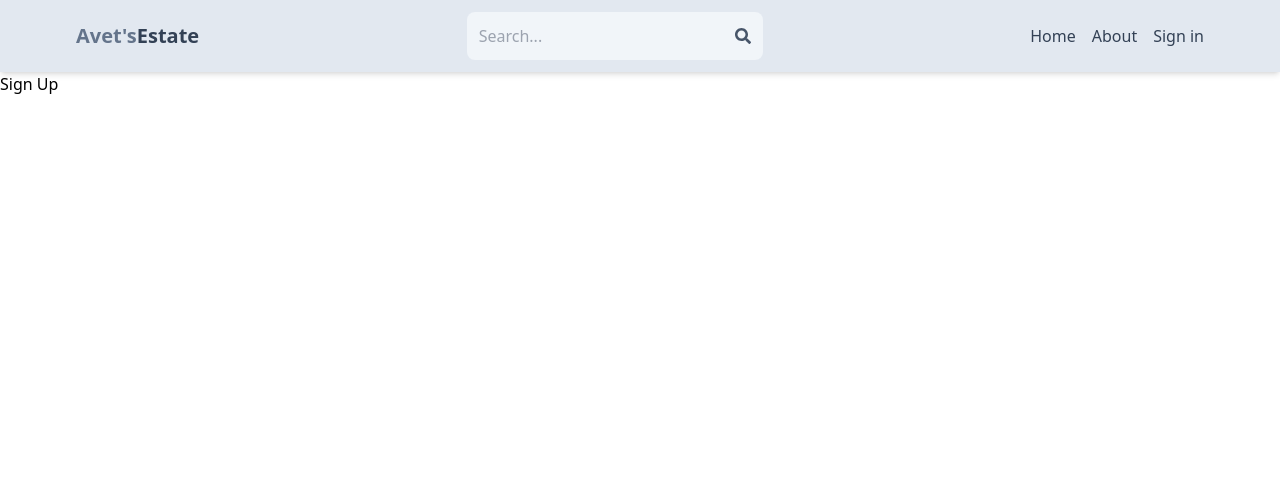
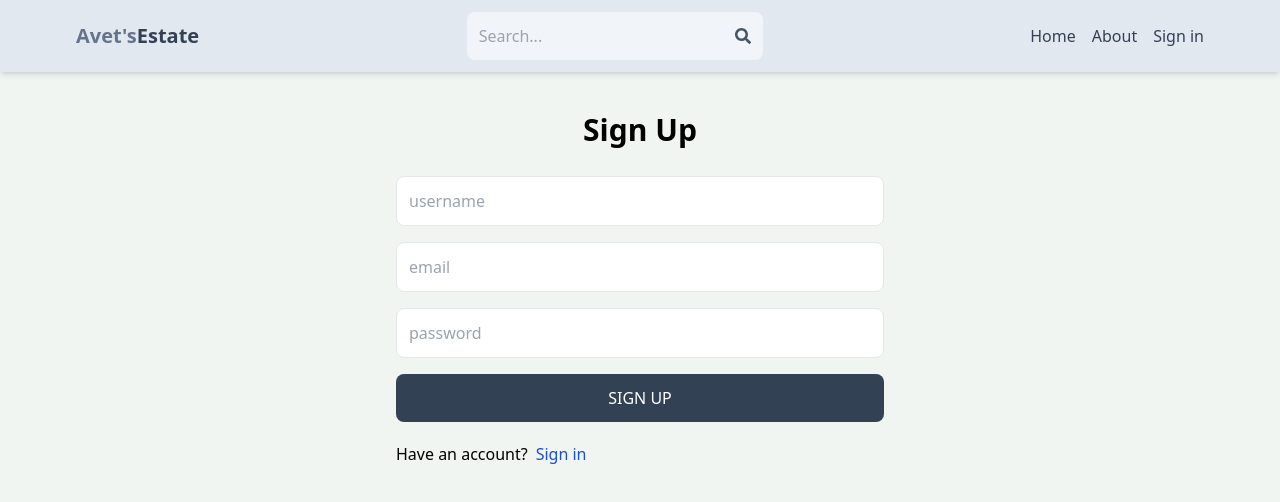
Before and after one commit to AvetBadalyan/MERN-Real-Estate-Project, a React (Vite) app in the folder client/: page /sign-up in a window 1280 px wide. Shown: the top 502 px of the page. Built offline with nearby package versions, Linux system fonts and the light colour scheme.

Commit message:
sign up page UI

```diff
--- a/client/src/index.css
+++ b/client/src/index.css
@@ -7,3 +7,7 @@
   padding: 0;
   box-sizing: border-box;
 }
+
+body {
+  background: rgb(241, 245, 241);
+}
--- a/client/src/pages/SignUp.jsx
+++ b/client/src/pages/SignUp.jsx
@@ -1,5 +1,84 @@
-const SignUp = () => {
-  return <div>Sign Up</div>;
-};
+import { useState } from "react";
+import { Link, useNavigate } from "react-router-dom";
 
-export default SignUp;
+export default function SignUp() {
+  const [formData, setFormData] = useState({});
+  const [error, setError] = useState(null);
+  const [loading, setLoading] = useState(false);
+  const navigate = useNavigate();
+
+  const handleChange = (e) => {
+    setFormData({
+      ...formData,
+      [e.target.id]: e.target.value,
+    });
+  };
+  const handleSubmit = async (e) => {
+    e.preventDefault();
+    try {
+      setLoading(true);
+      const res = await fetch("/api/auth/signup", {
+        method: "POST",
+        headers: {
+          "Content-Type": "application/json",
+        },
+        body: JSON.stringify(formData),
+      });
+      const data = await res.json();
+      console.log(data);
+      if (data.success === false) {
+        setLoading(false);
+        setError(data.message);
+        return;
+      }
+      setLoading(false);
+      setError(null);
+      navigate("/sign-in");
+    } catch (error) {
+      setLoading(false);
+      setError(error.message);
+    }
+  };
+  return (
+    <div className="p-3 max-w-lg mx-auto">
+      <h1 className="text-3xl text-center font-semibold my-7">Sign Up</h1>
+      <form onSubmit={handleSubmit} className="flex flex-col gap-4">
+        <input
+          type="text"
+          placeholder="username"
+          className="border p-3 rounded-lg"
+          id="username"
+          onChange={handleChange}
+        />
+        <input
+          type="email"
+          placeholder="email"
+          className="border p-3 rounded-lg"
+          id="email"
+          onChange={handleChange}
+        />
+        <input
+          type="password"
+          placeholder="password"
+          className="border p-3 rounded-lg"
+          id="password"
+          onChange={handleChange}
+        />
+
+        <button
+          disabled={loading}
+          className="bg-slate-700 text-white p-3 rounded-lg uppercase hover:opacity-95 disabled:opacity-80"
+        >
+          {loading ? "Loading..." : "Sign Up"}
+        </button>
+      </form>
+      <div className="flex gap-2 mt-5">
+        <p>Have an account?</p>
+        <Link to={"/sign-in"}>
+          <span className="text-blue-700">Sign in</span>
+        </Link>
+      </div>
+      {error && <p className="text-red-500 mt-5">{error}</p>}
+    </div>
+  );
+}
--- a/client/vite.config.js
+++ b/client/vite.config.js
@@ -3,5 +3,13 @@
 
 // https://vitejs.dev/config/
 export default defineConfig({
+  server: {
+    proxy: {
+      "/api": {
+        target: "http://localhost:3000",
+        secure: false,
+      },
+    },
+  },
   plugins: [react()],
-})
+});
```
